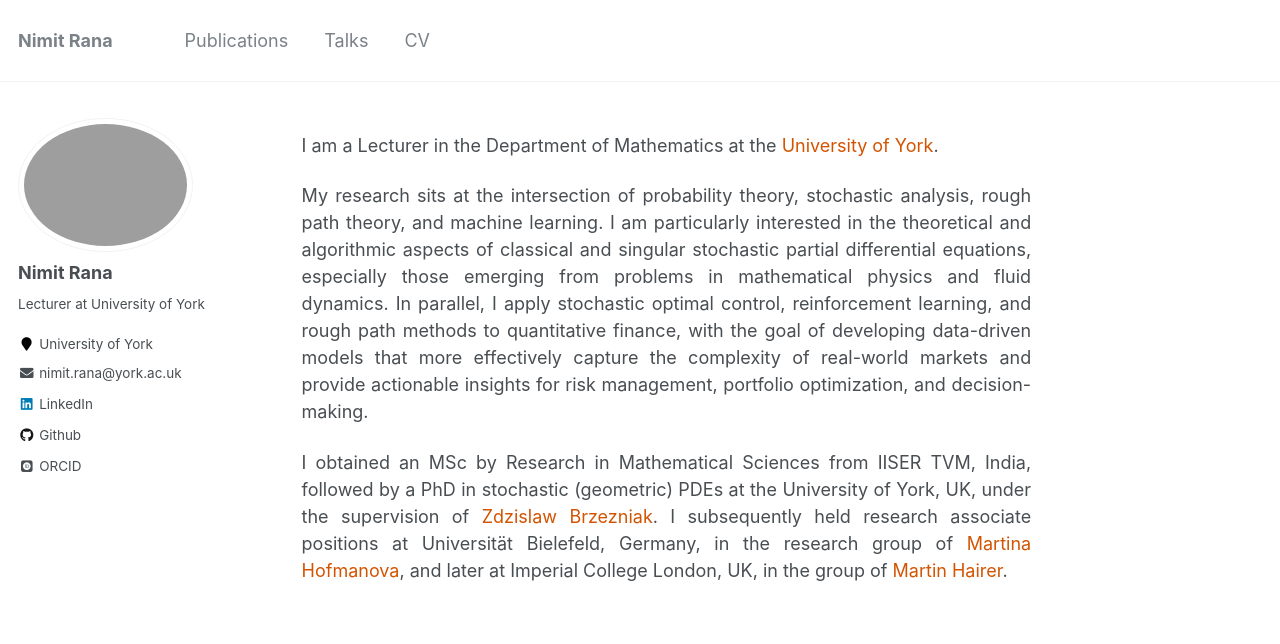
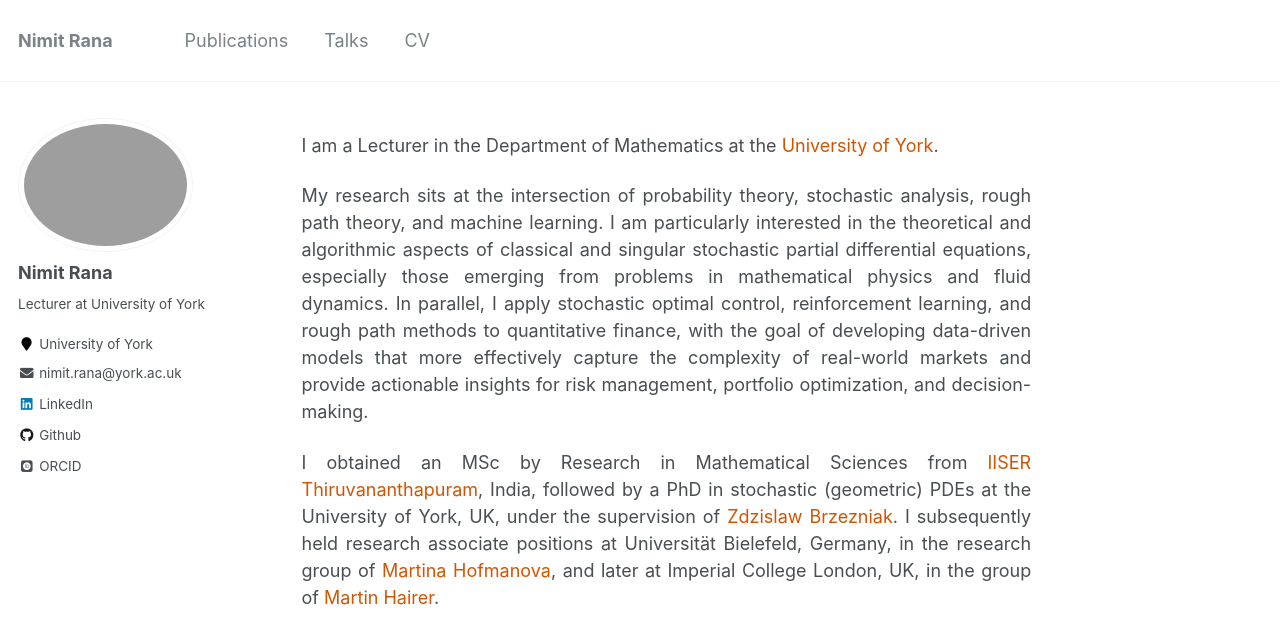
Before and after one commit to rananimit/rananimit.github.io, a Jekyll site: the page built from _pages/about.md, in a window 1280 px wide. Shown: the top 644 px of the page. Built offline with Jekyll 4.4.1, drawn with Linux system fonts in a browser that asks for light colours; some web fonts are replaced.

Commit message:
Update about.md

```diff
--- a/_pages/about.md
+++ b/_pages/about.md
@@ -37,6 +37,6 @@ My research sits at the intersection of probability theory, stochastic analysis,
 </p>
 
 <p>
-I obtained an MSc by Research in Mathematical Sciences from IISER TVM, India, followed by a PhD in stochastic (geometric) PDEs at the University of York, UK, under the supervision of <a href="https://www.york.ac.uk/maths/people/zdzislaw-brzezniak/" target="_blank">Zdzislaw Brzezniak</a>. I subsequently held research associate positions at Universität Bielefeld, Germany, in the research group of <a href="https://ekvv.uni-bielefeld.de/pers_publ/publ/PersonDetail.jsp?personId=106484011&lang=EN" target="_blank">Martina Hofmanova</a>, and later at Imperial College London, UK, in the group of <a href="https://www.hairer.org/" target="_blank">Martin Hairer</a>.</p>
+I obtained an MSc by Research in Mathematical Sciences from <a href="https://maths.iisertvm.ac.in/" target="_blank">IISER Thiruvananthapuram</a>, India, followed by a PhD in stochastic (geometric) PDEs at the University of York, UK, under the supervision of <a href="https://www.york.ac.uk/maths/people/zdzislaw-brzezniak/" target="_blank">Zdzislaw Brzezniak</a>. I subsequently held research associate positions at Universität Bielefeld, Germany, in the research group of <a href="https://ekvv.uni-bielefeld.de/pers_publ/publ/PersonDetail.jsp?personId=106484011&lang=EN" target="_blank">Martina Hofmanova</a>, and later at Imperial College London, UK, in the group of <a href="https://www.hairer.org/" target="_blank">Martin Hairer</a>.</p>
 
 </div>
```
